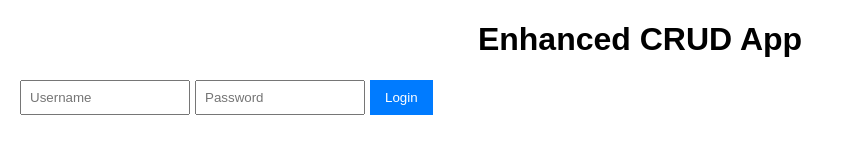
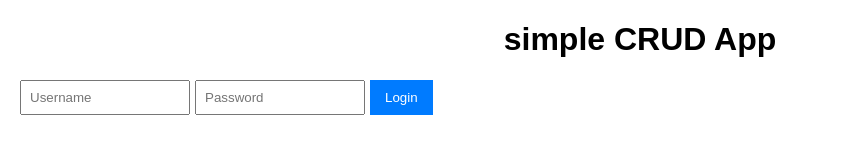
Before and after one commit to tafsirraza/-CRUD-operation, a plain HTML site: page index.html in a window 1280 px wide. Shown: the whole page, without its empty margins (0-844 px from the left). Drawn offline with nearby package versions, Linux system fonts and the light colour scheme; no server answers.

Commit message:
Update index.html

```diff
--- a/index.html
+++ b/index.html
@@ -7,7 +7,7 @@
     <link rel="stylesheet" href="style.css">
 </head>
 <body>
-    <h1>Enhanced CRUD App</h1>
+    <h1>simple CRUD App</h1>
     <div id="auth-container">
         <form id="auth-form">
             <input type="text" id="username" placeholder="Username">
```
